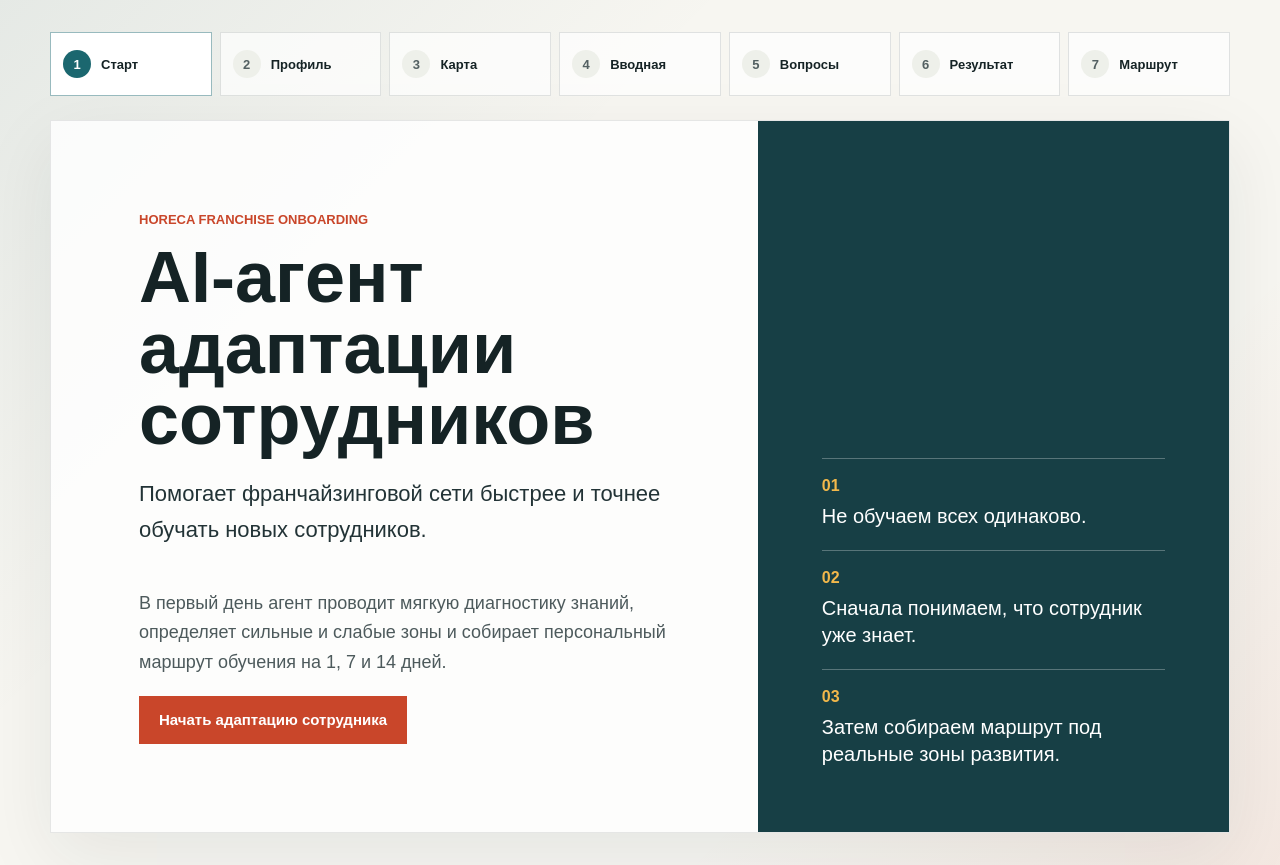
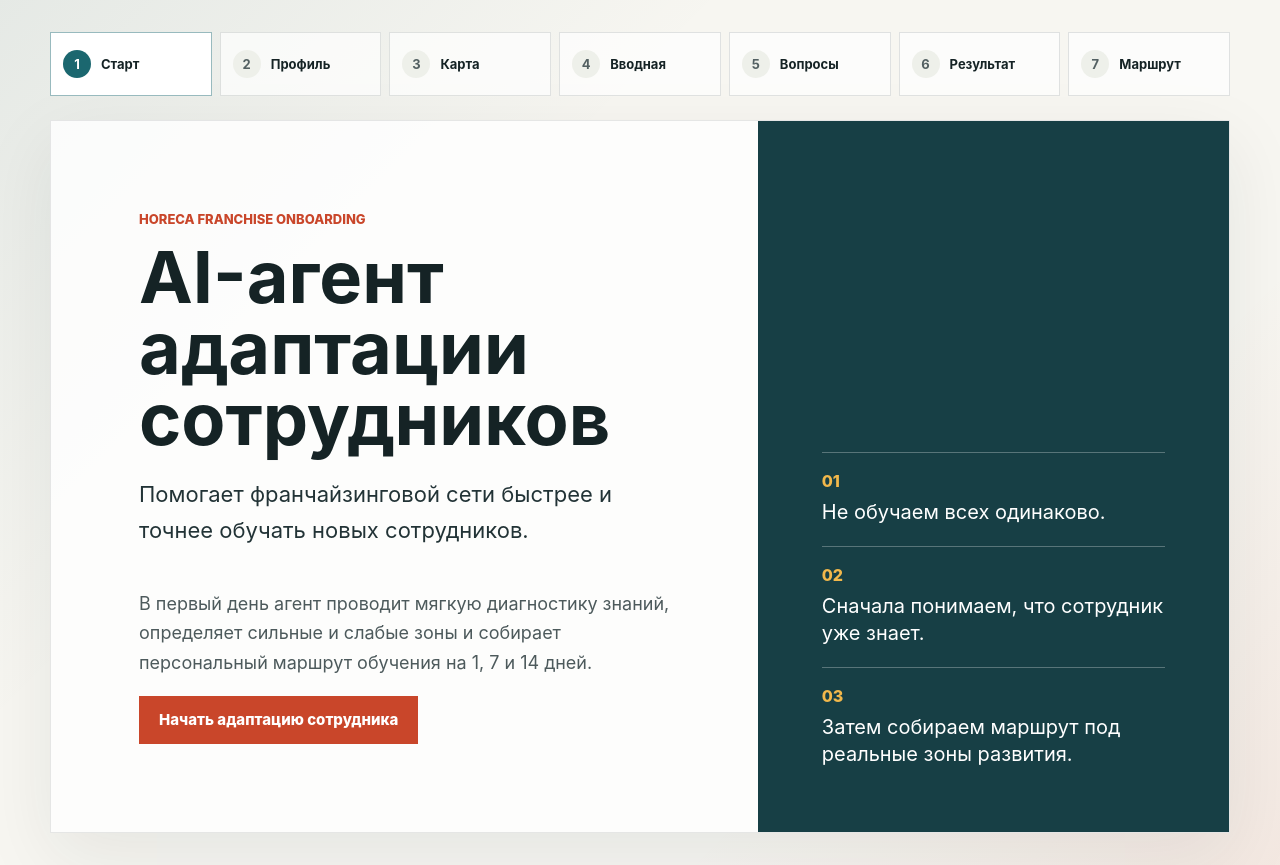
Before and after one commit to Ramilko37/ai-onboarding, a Next.js app: page / in a window 1280 px wide. Built offline with nearby package versions, Linux system fonts and the light colour scheme.

Commit message:
Refresh global app typography

```diff
--- a/app/globals.css
+++ b/app/globals.css
@@ -1,5 +1,6 @@
 :root {
   color-scheme: light;
+  text-rendering: geometricPrecision;
 }
 
 * {
@@ -11,7 +12,27 @@ body {
   min-height: 100%;
 }
 
+html {
+  scroll-behavior: smooth;
+}
+
 body {
   margin: 0;
-  font-family: Arial, Helvetica, sans-serif;
+  font-family:
+    Inter,
+    ui-sans-serif,
+    system-ui,
+    -apple-system,
+    BlinkMacSystemFont,
+    "Segoe UI",
+    sans-serif;
+  -webkit-font-smoothing: antialiased;
+  text-rendering: optimizeLegibility;
 }
+
+button,
+input,
+select,
+textarea {
+  font: inherit;
+}
```
